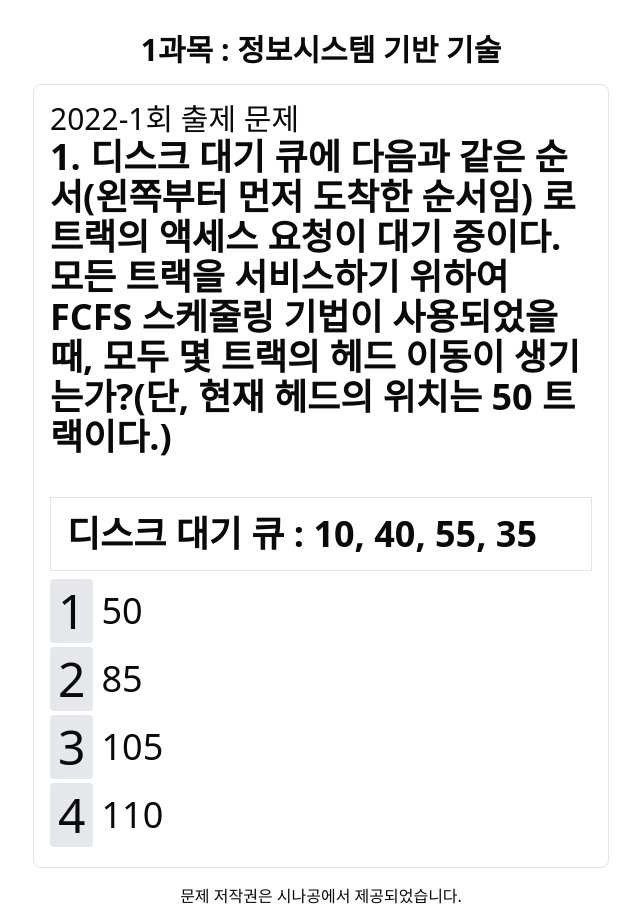
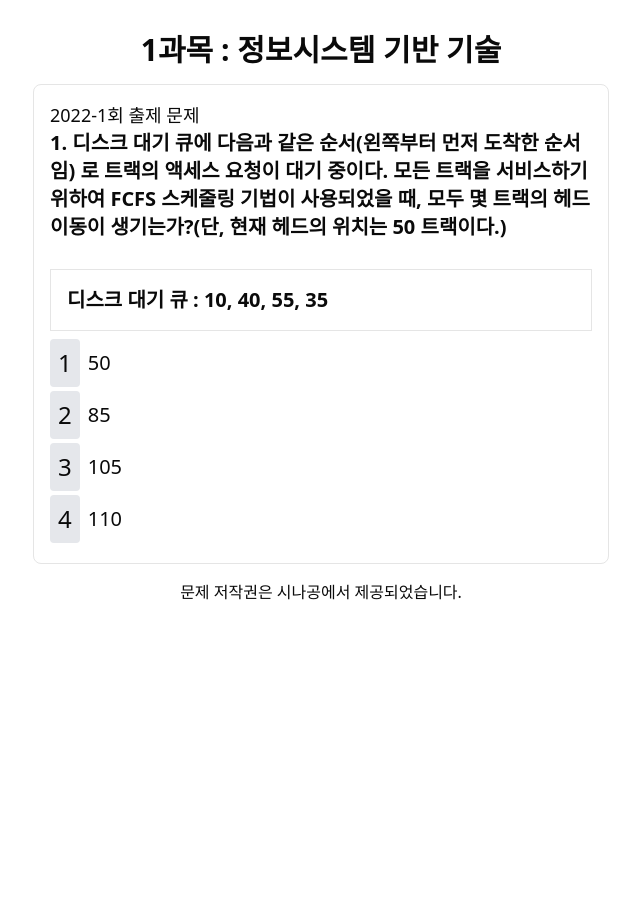
Before and after one commit to hyw0206/jcsangi-exam, a Next.js app: page /random in a window 1280 px wide. Shown: the whole page, without its empty margins (319-959 px from the left). After the commit the page ends 800 px from the top, so only its background shows below. Built offline with nearby package versions, Linux system fonts and the light colour scheme.

Commit message:
edit font size

```diff
--- a/app/random/page.tsx
+++ b/app/random/page.tsx
@@ -285,9 +285,9 @@ export default function Home() {
       <h2 className="text-3xl font-bold">
         {currentTheme}과목 : {themes[currentTheme - 1]}
       </h2>
-      <div className="border p-4 rounded-md md:max-w-full max-w-xl w-xl md:text-3xl text-lg">
+      <div className="border p-4 rounded-md md:max-w-full max-w-xl w-xl md:text-lg text-3xl">
         <p>{currentQuestion.date}회 출제 문제</p>
-        <p className="md:text-4xl text-xl font-semibold">
+        <p className="md:text-xl text-4xl font-semibold">
           {currentQuestionNumber}. {parse(currentQuestion.question)}
         </p>
         <ul className="mt-2">
@@ -300,13 +300,13 @@ export default function Home() {
                   }
                 }}
                 onClick={() => handleAnswerClick(index + 1)}
-                className={`bg-gray-200 hover:bg-gray-300 px-2 py-2 rounded mr-2 md:text-5xl text-2xl ${
+                className={`bg-gray-200 hover:bg-gray-300 px-2 py-2 rounded mr-2 md:text-2xl text-5xl ${
                   activeButtonIndex === index ? "focus:outline-none focus:ring focus:ring-blue-300" : ""
                 }`}
               >
                 {index + 1}
               </button>
-              <span className="md:text-4xl text-xl">
+              <span className="md:text-xl text-4xl">
                 {parse(answer)}
               </span>
             </li>
```
